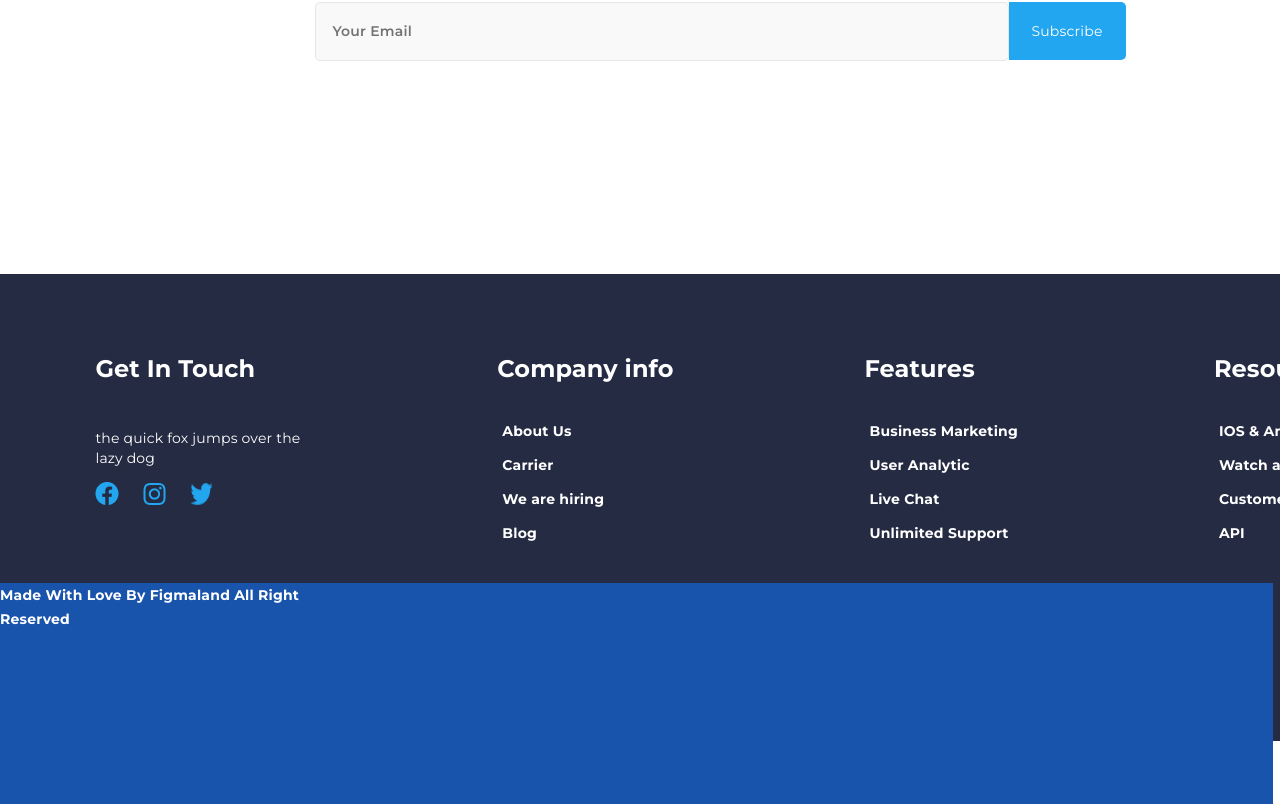
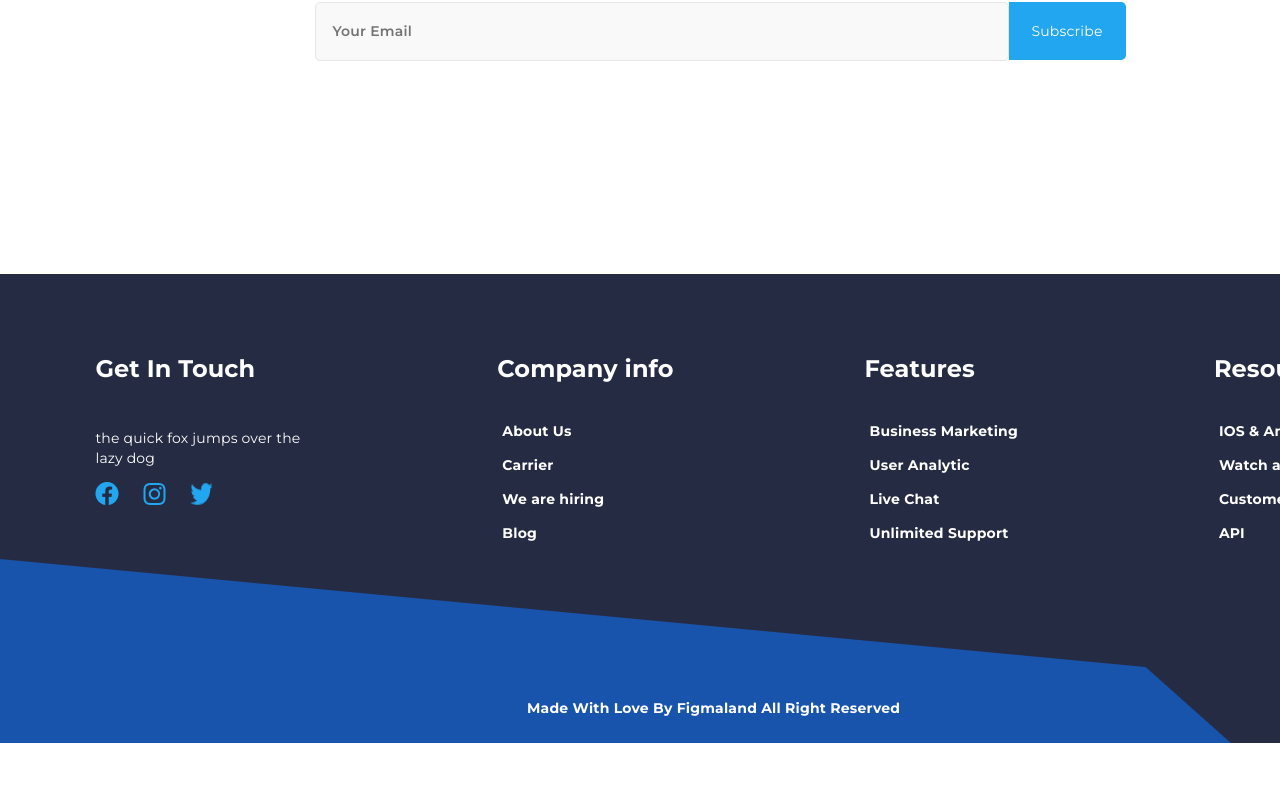
Before and after one commit to mihran1001/DX_task, a React (Create React App) app in the folder dx-soft-project/: page / in a window 1280 px wide. Shown: the part 1738-2542 px from the top of the page. After the commit the page ends 2485 px from the top, so only its background shows below. Built offline with nearby package versions, Linux system fonts and the light colour scheme.

Commit message:
the end of my part

```diff
--- a/dx-soft-project/src/App.css
+++ b/dx-soft-project/src/App.css
@@ -0,0 +1,3 @@
+.App {
+
+}
--- a/dx-soft-project/src/Components/Footer/Footer.jsx
+++ b/dx-soft-project/src/Components/Footer/Footer.jsx
@@ -2,6 +2,7 @@ import styles from "./Footer.module.css";
 import facebook_logo from "../../logos/facebook-logo.png";
 import instagram_logo from "../../logos/instagram-logo.png";
 import twitter_logo from "../../logos/twitter-logo.png";
+import background from "../../pics/footer shape.png";
 
 function Footer(){
     return (<div className={styles.footer_section}>
@@ -37,12 +38,10 @@ function Footer(){
                 <a href="http://facebook.com">API</a>
             </div>
         </div>
-        <div className={styles.signature}>
-
+        <div className={styles.footer_background}>
+            <img src={background} alt="footer img" />
         </div>
-        <div className={styles.background}>
-            <h6>Made With Love By Figmaland All Right Reserved</h6>
-        </div>
+        <h6 className={styles.footer_text}>Made With Love By Figmaland All Right Reserved</h6>
     </div>)
 }
 
--- a/dx-soft-project/src/Components/Footer/Footer.module.css
+++ b/dx-soft-project/src/Components/Footer/Footer.module.css
@@ -1,6 +1,6 @@
 .footer_section {
     width: 1440px;
-    height: 412px;
+    height: 414px;
     gap: 0px;
     opacity: 0px;
     background-color: #252B42;
@@ -88,6 +88,21 @@
     opacity: 0px;
     transform: rotate(-180 deg);
     background-color: #1853AC;
+    display: flex;
+    justify-content: space-evenly;
+    align-items: flex-end;
+    width: 1185px;
+    margin-left: 55px;
+}
+
+.footer_text {
+    /* margin-bottom: 17px; */
+    margin-top: -51px;
+    margin-left: 527px;
+}
+
+.footer_background {
+    margin-top: 9px;
 }
 
 .footer_section h6 {
@@ -104,4 +119,5 @@
     height: 24px;
     gap: 0px;
     opacity: 0px;
+    width: 374px;
 }
```
Also changed, not shown: dx-soft-project/src/pics/footer shape.png (added).
